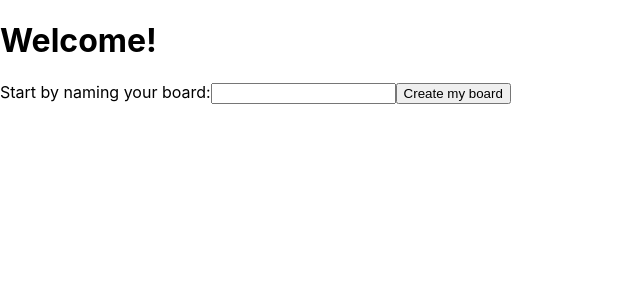
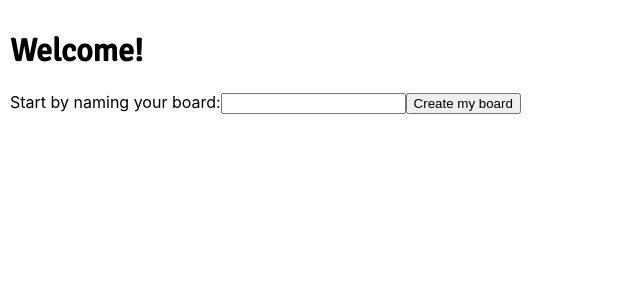
Before and after one commit to leahcarlin/trello-clone-frontend, a React (Create React App) app: page / in a window 1280 px wide. Shown: the top 300 px of the page, without its empty margins (0-640 px from the left). Built offline with nearby package versions, Linux system fonts and the light colour scheme.

Commit message:
update styles

```diff
--- a/public/index.html
+++ b/public/index.html
@@ -18,6 +18,14 @@
     <link
       rel="stylesheet"
       href="https://cdn.jsdelivr.net/npm/bootstrap-icons@1.3.0/font/bootstrap-icons.css"
+    />
+    <link rel="preconnect" href="https://fonts.googleapis.com" />
+    <link rel="preconnect" href="https://fonts.gstatic.com" crossorigin />
+    <link rel="preconnect" href="https://fonts.googleapis.com" />
+    <link rel="preconnect" href="https://fonts.gstatic.com" crossorigin />
+    <link
+      href="https://fonts.googleapis.com/css2?family=Signika&display=swap"
+      rel="stylesheet"
     />
     <!--
       Notice the use of %PUBLIC_URL% in the tags above.
--- a/src/App.styles.js
+++ b/src/App.styles.js
@@ -7,12 +7,19 @@
   z-index: 1;
   width: 100%;
   height: 100%;
+  margin: 10px;
+
+  body,
+  h1,
+  h3,
+  p {
+    font-family: "Signika", sans-serif;
+  }
 `;
 
 export const Header = styled.div`
   display: flex;
   align-items: center;
-  margin: 20px 10px;
 
   h3 {
     margin-right: 10px;
```
